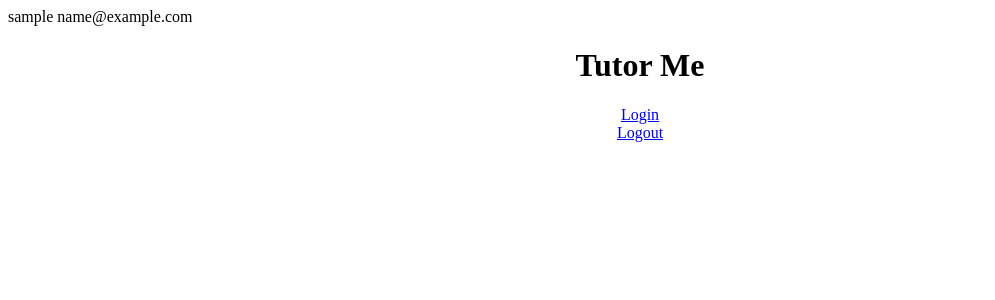
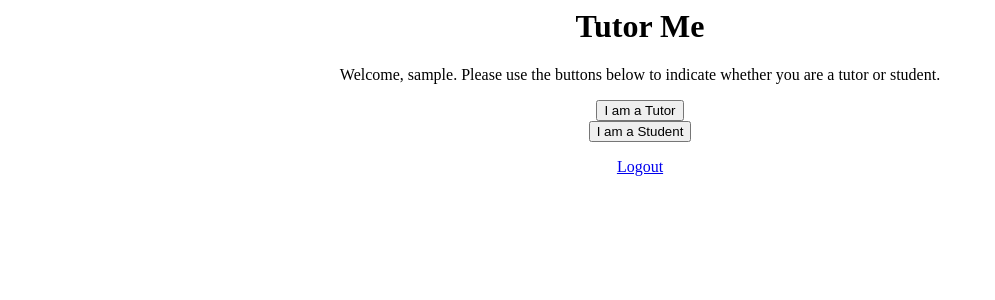
Before and after one commit to kaukabrizvi/tutorlink, a Django app: page / in a window 1280 px wide. Shown: the top 300 px of the page, without its empty margins (0-995 px from the left). Run offline with Django 4.2, Linux system fonts and the light colour scheme; the visitor is signed in with stand-in values (Sample User, id 1); some libraries are stand-ins or nearby versions.

Commit message:
Reorganized landing page and started work on tutor/student assign buttons

```diff
--- a/mainapp/templates/mainapp/landing_page.html
+++ b/mainapp/templates/mainapp/landing_page.html
@@ -6,27 +6,27 @@
         <title> Tutor Me </title>
     </head>
     <body>
-<!--
-{% if user.is_authenticated and not user.is_tutor and not user.is_student %}
-        <form method="POST" action="{% url 'apply-type' %}">
-            {% csrf_token %}
-            <button class= "btn btn-info" name="tutorbtn">I am a Tutor</button>
-            <button class= "btn btn-info" name="studentbtn">I am a Student</button>
-        </form>
-{% elif user.is_authenticated %}
-  <p>Welcome, You are logged in as {{ user.username }} as Tutor</p>
-  {% endif %}
-    -->
-        {{user.username}}
-        {{user.email}}
+    <h1><center>Tutor Me</center></h1>
+    {% if user.is_tutor %}
+        Bruce is Tutor
+    {% endif %}
+    {% if user.is_authenticated %}
         {% if user.is_tutor %}
-            is Tutor
+            <center><p>Welcome, Tutor {{ user.username }}</p></center>
+        {% elif user.is_student %}
+            <center><p>Welcome, Student {{ user.username }}</p></center>
+        {% else %}
+            <center><p>Welcome, {{ user.username }}. Please use the buttons below to indicate whether you are a tutor or student.</p></center>
+            <form method="POST" action="{% url 'apply-type' %}">
+                {% csrf_token %}
+                <center><button class= "btn btn-info" name="tutorbtn" type="submit".>I am a Tutor</button></center>
+                <center><button class= "btn btn-info" name="studentbtn" type="submit">I am a Student</button></center>
+            </form>
         {% endif %}
-        {% if user.is_student %}
-            is Student
-        {% endif %}
-        <h1><center> Tutor Me </center></h1>
+        <center><a href="accounts/logout/" class="btn btn-primary stretched-link">Logout</a></center>
+    {% else %}
+        <p><center>Welcome to TutorLink! Please login using the button below.</center></p>
         <center><a href="accounts/login/" class="btn btn-primary stretched-link">Login</a></center>
-        <center><a href="accounts/logout/" class="btn btn-primary stretched-link">Logout</a></center>
+    {% endif %}
     </body>
 </html>
--- a/mainapp/views.py
+++ b/mainapp/views.py
@@ -15,6 +15,7 @@ def assignUserType(request):
         theUser = request.user
         theUser.is_tutor = True
         theUser.save()
+        print(theUser.is_tutor)
         return redirect('index')
 
     if "studentbtn" in request.POST:
--- a/tutorlink/settings.py
+++ b/tutorlink/settings.py
@@ -158,7 +158,7 @@ SOCIALACCOUNT_PROVIDERS = {
         }
     }
 }
-SITE_ID = 4
+SITE_ID = 3
 
 LOGIN_REDIRECT_URL = '/'
 LOGOUT_REDIRECT_URL = '/'
```
